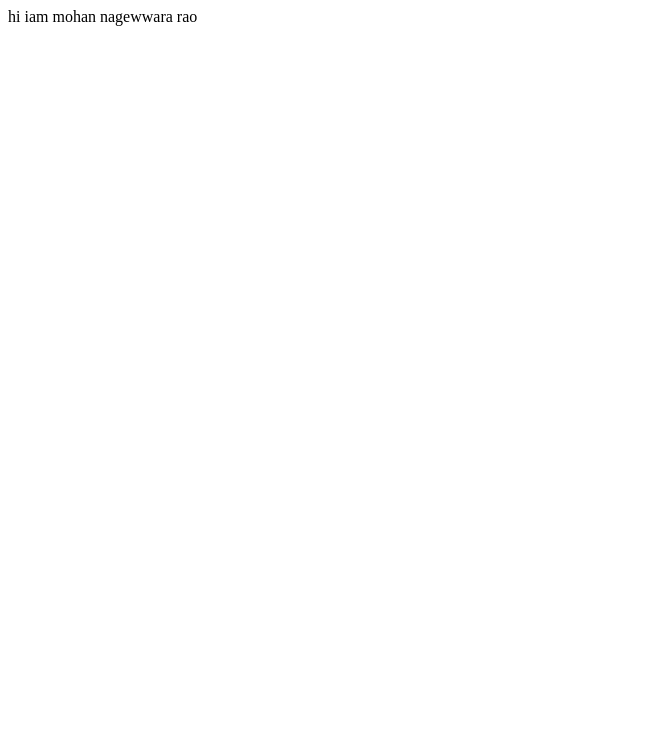
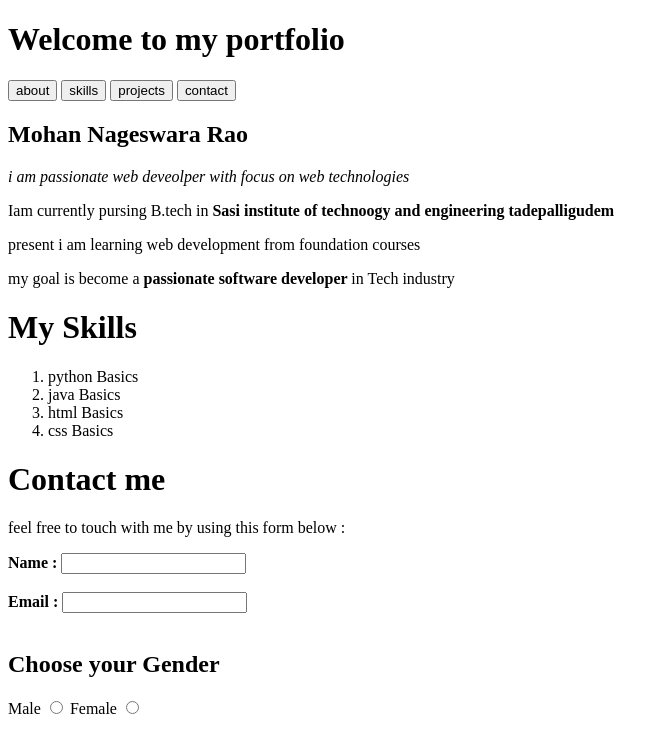
Before and after one commit to Mohannageswararao123/first_project, a plain HTML site: page index.html in a window 1280 px wide. Shown: the whole page, without its empty margins (0-669 px from the left). Drawn offline with Linux system fonts and the light colour scheme.

Commit message:
updating

```diff
--- a/index.html
+++ b/index.html
@@ -1,2 +1,84 @@
+<!DOCTYPE html>
+<html lang="en">
+<head>
+    <meta charset="UTF-8">
+    <meta name="viewport" content="width=device-width, initial-scale=1.0">
+    <title>Document</title>
+</head>
+<body>
 
-hi iam mohan nagewwara rao
+
+    <h1>
+        Welcome to my portfolio
+    </h1>
+    <button> about </button>
+    <button>  skills </button>
+    <button> projects </button>
+    <button>  contact </button>
+
+
+
+    <h2> Mohan Nageswara Rao</h2>
+
+    <i> i am passionate web deveolper with focus on web technologies  </i>
+    <p> Iam currently pursing B.tech in <b> Sasi institute of technoogy and engineering tadepalligudem </b></p>
+    <p> present i am learning web development from foundation courses </p>
+    <p> my goal is become a <b> passionate software developer </b> in Tech industry </p>
+
+
+
+
+
+    <h1> My Skills </h1>
+    <ol>
+        <li> python Basics  </li>
+        <li> java Basics  </li>
+        <li> html Basics
+        </li>
+        <li>  css Basics </li>
+    </ol>
+
+    <h1> Contact me </h1>
+
+    <p> feel free to touch with me by using this form below : </p>
+
+
+    <form action="">
+        <label for="name"><b> Name :</b> </label>
+        <input type="text" id="name"></input>
+        <br>
+        <br>
+        <label for="mail"> <b> Email :</b></label>
+        <input type="email" id="mail"></input>
+        <br>
+        <br>
+        <h2><b> Choose your Gender </b></h2>
+        <label for="rad"> Male </label>
+        <input type="radio" id="rad">
+        <label for="radd"> Female </label>
+        <input type="radio" id="radd">
+
+
+
+
+
+
+
+
+
+
+
+
+
+
+
+
+
+
+
+    </form>
+
+
+
+</body>
+</html>
```
